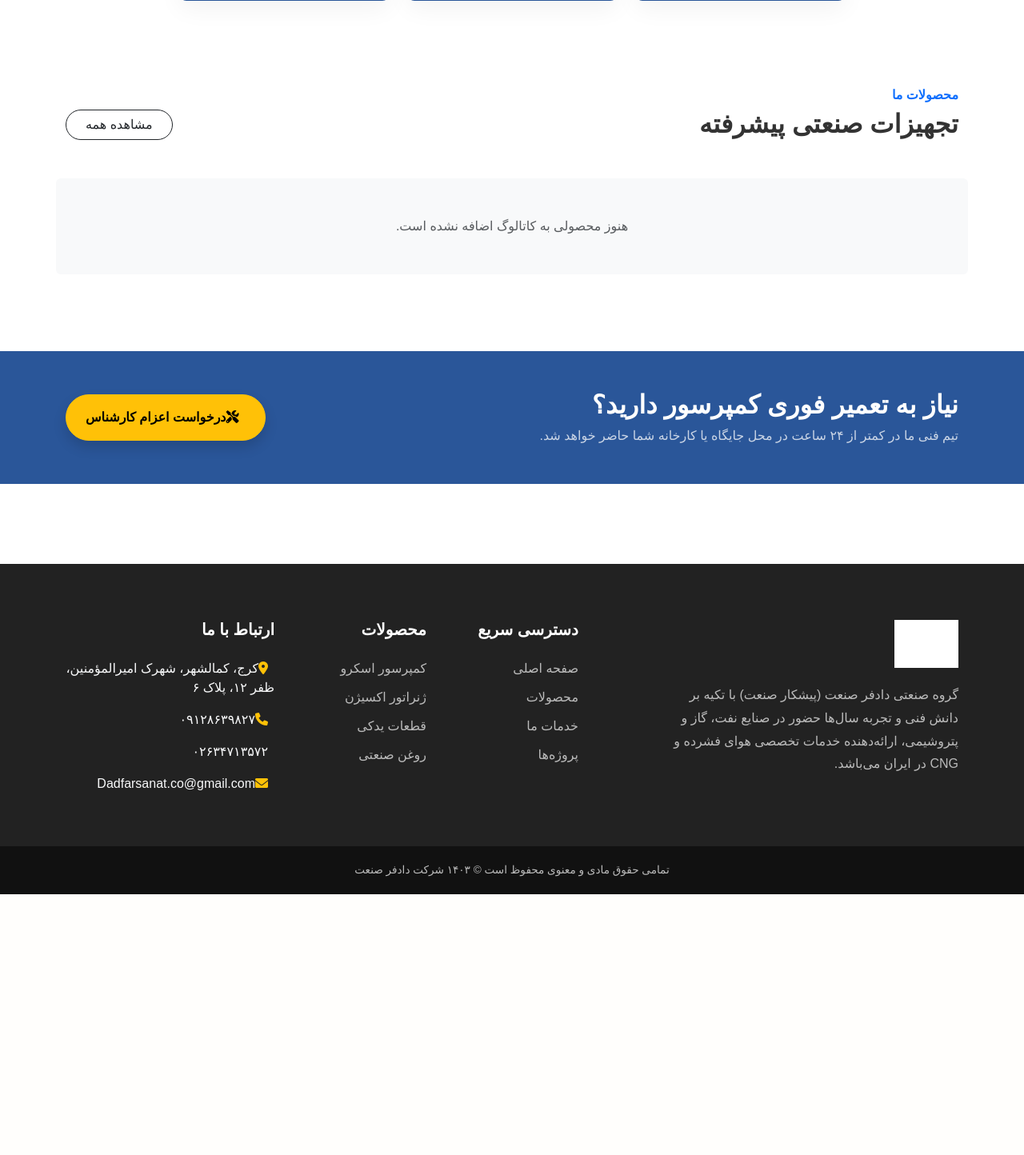
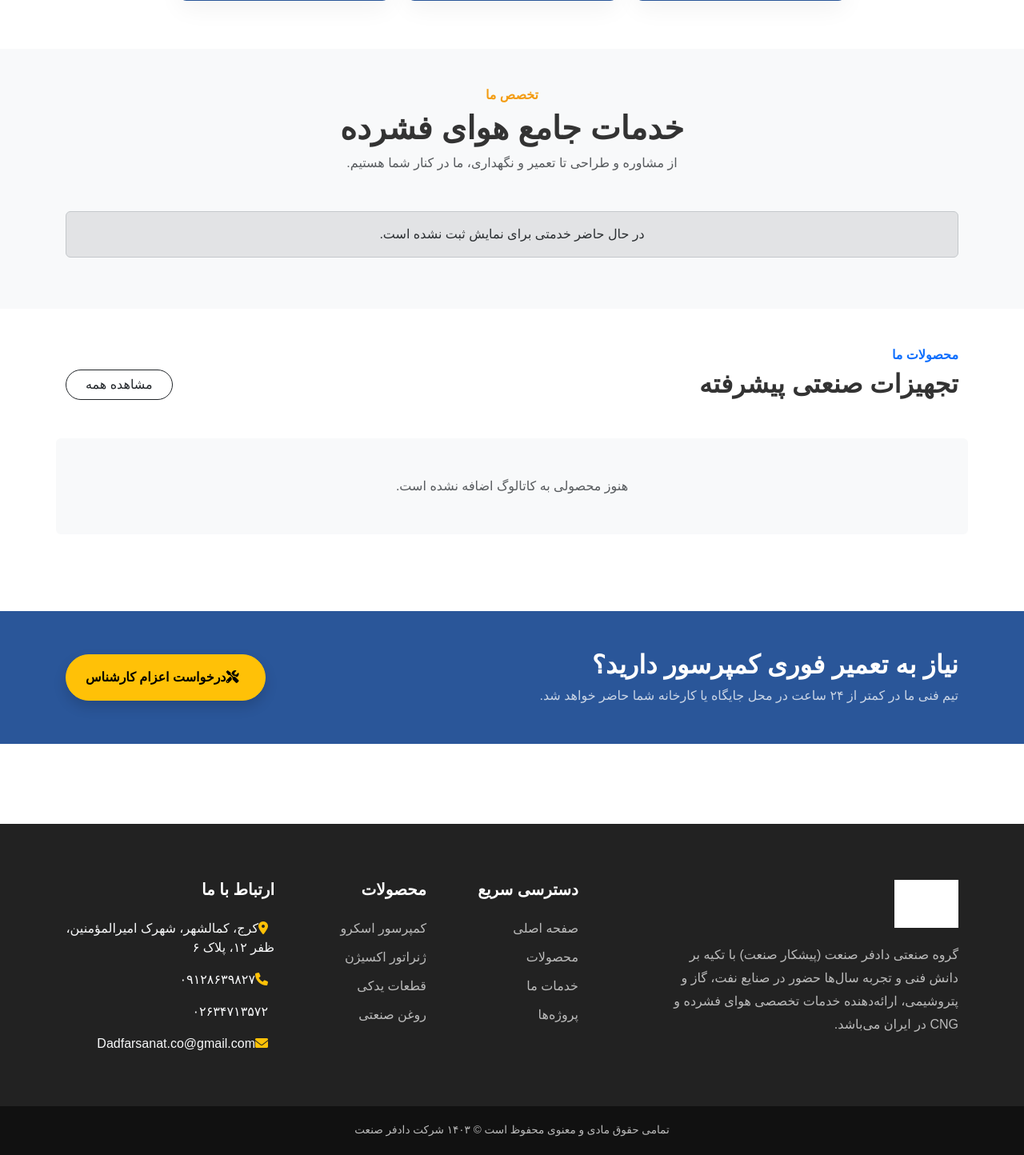
Before and after one commit to SaeidAvani/Pishkar-sanat-website, a Django app: page / in a window 1280 px wide. Shown: the part 831-2275 px from the top of the page at 80% size. Before the commit the page ends 1949 px from the top, so only its background shows below. Run offline with Django 5.2, Linux system fonts and the light colour scheme; data that the repository does not hold is empty; some web fonts are replaced; grey boxes are pictures that could not be loaded.

Commit message:
Fix: Add services section back to homepage

```diff
--- a/catalog/templates/catalog/home.html
+++ b/catalog/templates/catalog/home.html
@@ -196,6 +196,38 @@
             </div>
         </div>
     </section>
+        <!-- ====================================================== -->
+    <!--          بخش خدمات تخصصی (کد گمشده)                  -->
+    <!-- ====================================================== -->
+    <section id="services" class="py-5 bg-light">
+        <div class="container">
+            <div class="text-center mb-5" data-aos="fade-up">
+                <h6 class="text-uppercase" style="color: var(--dadfar-orange); font-weight: bold;">تخصص ما</h6>
+                <h2 class="fw-bold display-6">خدمات جامع هوای فشرده</h2>
+                <p class="text-muted">از مشاوره و طراحی تا تعمیر و نگهداری، ما در کنار شما هستیم.</p>
+            </div>
+            <div class="row g-4 justify-content-center">
+                {% for service in services %}
+                <div class="col-md-6 col-lg-4" data-aos="fade-up" data-aos-delay="{{ forloop.counter }}00">
+                    <div class="card h-100 p-4 text-center shadow-sm" style="border: none; border-top: 4px solid var(--dadfar-blue);">
+                        <div class="card-body">
+                            <!-- در اینجا می‌توانید برای هر خدمت یک آیکون متفاوت بگذارید -->
+                            <i class="fas fa-tools fa-3x mb-4" style="color: var(--dadfar-orange);"></i>
+                            <h5 class="card-title fw-bold">{{ service.title }}</h5>
+                            <p class="card-text text-muted small mt-3">{{ service.description|truncatewords:25 }}</p>
+                        </div>
+                    </div>
+                </div>
+                {% empty %}
+                <div class="col-12">
+                    <div class="alert alert-secondary text-center">
+                        در حال حاضر خدمتی برای نمایش ثبت نشده است.
+                    </div>
+                </div>
+                {% endfor %}
+            </div>
+        </div>
+    </section>
 
     <section id="products" class="py-5">
         <div class="container">
```
